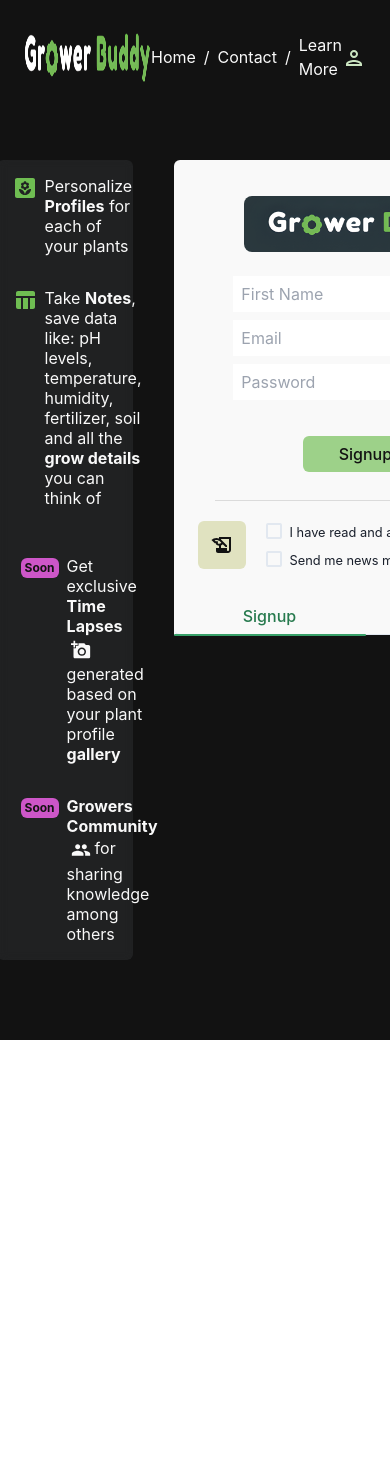
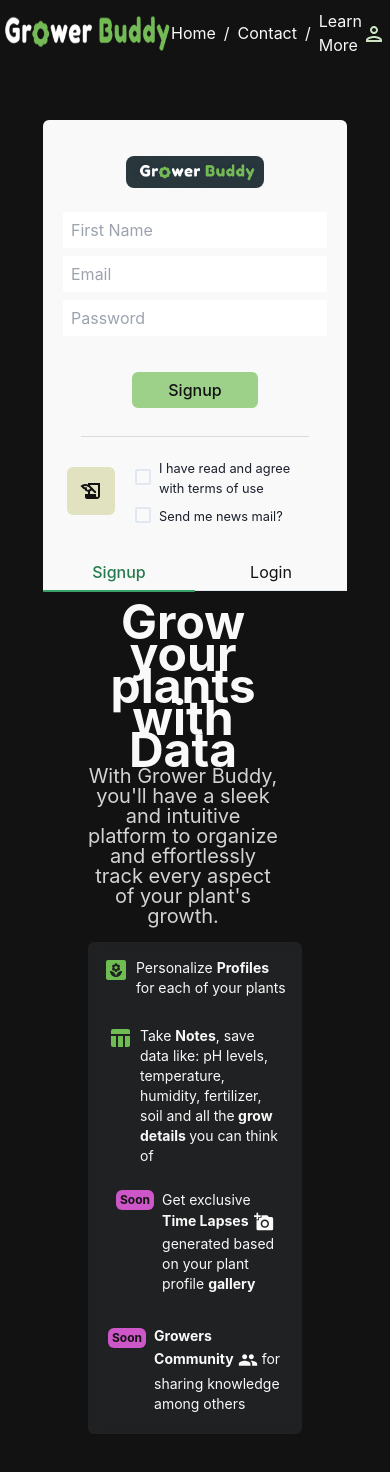
Before and after one commit to alvaropsouza/grower-buddy-frontend, a Next.js app: page / in a window 390 px wide. Shown: the top 1472 px of the page. Before the commit the page ends 1040 px from the top, so only its background shows below. Built offline with nearby package versions, Linux system fonts and the light colour scheme.

Commit message:
feat: add responsivity to homepage

```diff
--- a/src/components/forms/login-form/LoginForm.tsx
+++ b/src/components/forms/login-form/LoginForm.tsx
@@ -50,7 +50,7 @@ function LoginForm() {
     <>
       <FormLogo />
       <form onSubmit={handleSubmit}>
-        <div className="flex flex-col items-center justify-center">
+        <div className="flex min-w-fit flex-col items-center justify-center">
           <input
             type="email"
             name="email"
--- a/src/components/forms/login-signup-form/LoginSignupForm.tsx
+++ b/src/components/forms/login-signup-form/LoginSignupForm.tsx
@@ -10,24 +10,24 @@ import { LoginForm, SignupForm } from "~/components/forms";
 
 export function LoginSignupForm() {
   return (
-    <div className="max-w-fit basis-2/5 items-center leading-tight">
+    <div className="max-w-fit items-center leading-tight">
       <Tabs
         align="center"
         size="md"
         variant="enclosed"
         isFitted
-        className="min-w-max rounded-t-md bg-[#f9f9f9] "
+        className=" min-w-fit rounded-t-md bg-[#f9f9f9]"
       >
         <TabPanels>
           <TabPanel>
             <SignupForm />
           </TabPanel>
-          <TabPanel>
+          <TabPanel className="px-10">
             <LoginForm />
           </TabPanel>
         </TabPanels>
 
-        <TabList className="rounded-md text-[#121212]">
+        <TabList className="rounded-sm text-[#121212]">
           <Tab _selected={{ color: "#277a4e", fontWeight: "500" }}>Signup</Tab>
           <Tab
             _selected={{
--- a/src/components/forms/signup-form/SignupForm.tsx
+++ b/src/components/forms/signup-form/SignupForm.tsx
@@ -42,7 +42,7 @@ export function SignupForm() {
     <>
       <FormLogo />
       <form onSubmit={handleSubmit}>
-        <div className="flex w-[90%] flex-col items-center justify-center">
+        <div className="flex w-fit flex-col items-center justify-center">
           <input
             type="text"
             name="name"
--- a/src/components/ui/FormLogo.tsx
+++ b/src/components/ui/FormLogo.tsx
@@ -6,7 +6,21 @@ function FormLogo() {
       <Image
         src="/logo.png"
         alt="grower buddy logo"
-        boxSize={14}
+        boxSize={8}
+        width={"auto"}
+        className="w-max rounded-lg"
+      />
+    </div>
+  );
+}
+
+function BannerLogo() {
+  return (
+    <div className="flex select-none items-center justify-center">
+      <Image
+        src="/gb-logo-no-background.png"
+        alt="grower buddy logo"
+        boxSize={10}
         width={"auto"}
         className="rounded-lg"
       />
@@ -14,18 +28,4 @@ function FormLogo() {
   );
 }
 
-function FormLogoNoBg() {
-  return (
-    <div className="flex select-none items-center justify-center">
-      <Image
-        src="/gb-logo-no-background.png"
-        alt="grower buddy logo"
-        boxSize={14}
-        width={"auto"}
-        className="rounded-lg"
-      />
-    </div>
-  );
-}
-
-export { FormLogo, FormLogoNoBg };
+export { FormLogo, BannerLogo };
--- a/src/pages/index.tsx
+++ b/src/pages/index.tsx
@@ -1,7 +1,7 @@
 import Head from "next/head";
 import { LoginSignupForm } from "~/components/forms";
 import { motion } from "framer-motion";
-import { FormLogoNoBg } from "~/components/ui";
+import { BannerLogo } from "~/components/ui";
 import PersonOutlinedIcon from "@mui/icons-material/PersonOutlined";
 import Link from "next/link";
 import { Text } from "@chakra-ui/react";
@@ -10,6 +10,7 @@ import TableChartIcon from "@mui/icons-material/TableChart";
 import PeopleIcon from "@mui/icons-material/People";
 import AddAPhotoIcon from "@mui/icons-material/AddAPhoto";
 import { Breadcrumb, BreadcrumbItem, BreadcrumbLink } from "@chakra-ui/react";
+import { Image } from "@chakra-ui/react";
 
 export default function Home() {
   return (
@@ -27,9 +28,9 @@ export default function Home() {
         animate={{ y: [0, 5] }}
         transition={{ type: "spring", stiffness: 80 }}
       >
-        <div id="banner" className="m-6 flex items-center justify-between">
+        <div id="banner" className="m-1 flex items-center justify-between">
           <Link href="">
-            <FormLogoNoBg />
+            <BannerLogo />
           </Link>
 
           <Breadcrumb className="text-[#F9F9F9]">
@@ -52,18 +53,28 @@ export default function Home() {
         </div>
       </motion.div>
 
-      <div className="m-20 flex justify-center ">
-        <div id="left-container" className="flex basis-8/12">
-          <div id="left-texts" className="mr-6 basis-4/12 select-none">
+      <div className="flex justify-center overflow-hidden p-16 max-sm:flex-col">
+        <div
+          id="left-container"
+          className="mx-6 flex basis-8/12 justify-center max-lg:inline-block max-sm:order-last"
+        >
+          <div
+            id="left-texts"
+            className="mr-6 basis-8/12 select-none max-sm:text-center"
+          >
             <Text
               fontSize="5xl"
               color="#F9F9F9"
-              className="font-medium leading-tight"
+              className="font-bold leading-tight max-lg:text-2xl"
             >
               Grow your plants with Data
             </Text>
 
-            <Text fontSize="xl" color="#D4D3D3" className="font-regular">
+            <Text
+              fontSize="xl"
+              color="#D4D3D3"
+              className="font-regular min-w-fit max-lg:text-sm"
+            >
               With Grower Buddy, you'll have a sleek and intuitive platform to
               organize and effortlessly track every aspect of your plant's
               growth.
@@ -73,17 +84,17 @@ export default function Home() {
           {/* Features */}
           <div
             id="features"
-            className="h-fit w-[40%] rounded-md border-gray-100 bg-gray-400 bg-opacity-10 bg-clip-padding
-              leading-tight backdrop-blur-sm backdrop-filter"
+            className="my-4 h-fit w-fit rounded-md border-gray-100 bg-gray-400 bg-opacity-10
+              bg-clip-padding p-1 leading-tight backdrop-blur-sm  backdrop-filter"
           >
             <div>
-              <div className="flex p-4 text-[#F9F9F9]">
+              <div className="m-3 flex text-[#F9F9F9] max-lg:text-sm">
                 <YardIcon className="mr-2 text-[#6FBD52]" />
                 <Text>
                   Personalize <b>Profiles</b> for each of your plants
                 </Text>
               </div>
-              <div className="flex p-4 text-[#F9F9F9]">
+              <div className="flex p-4 text-[#F9F9F9] max-lg:text-sm">
                 <TableChartIcon className="mr-2 text-[#6FBD52]" />
                 <Text>
                   Take <Text as="b">Notes</Text>, save data like: pH levels,
@@ -91,19 +102,18 @@ export default function Home() {
                   <b> grow details </b>you can think of
                 </Text>
               </div>
-              <div className="mt-4 flex p-4 text-[#F9F9F9]">
+              <div className="flex p-4 pt-2 text-[#F9F9F9] max-lg:text-sm">
                 <Text className="mr-2 text-[#6FBD52]" />
-                <Text className="mr-2 mt-0.5 h-fit select-none rounded-md bg-[#CD56C8] px-1 py-0.5 text-xs font-bold text-[#121212]">
+                <Text className="mr-2 h-fit select-none rounded-md bg-[#CD56C8] px-1 py-0.5 text-xs font-bold text-[#121212]">
                   Soon
                 </Text>
                 <Text>
                   Get exclusive<b> Time Lapses </b>
-                  <AddAPhotoIcon className="text-md m-0.5 p-0.5" />
+                  <AddAPhotoIcon className="text-md p-0.5" />
                   generated based on your plant profile <b>gallery</b>
                 </Text>
               </div>
-              <div className="flex p-4 text-[#F9F9F9]">
-                <Text className="mr-2 text-[#6FBD52]" />
+              <div className="flex p-4 text-[#F9F9F9] max-lg:text-sm">
                 <Text className="mr-2 mt-0.5 h-fit select-none rounded-md bg-[#CD56C8] px-1 py-0.5 text-xs font-bold text-[#121212]">
                   Soon
                 </Text>
@@ -118,7 +128,9 @@ export default function Home() {
             </div>
           </div>
         </div>
-        <LoginSignupForm />
+        <div className="mb-4 flex justify-center max-sm:order-first">
+          <LoginSignupForm />
+        </div>
       </div>
     </div>
   );
```
Also changed, not shown: public/dashboard-image.png (added).
